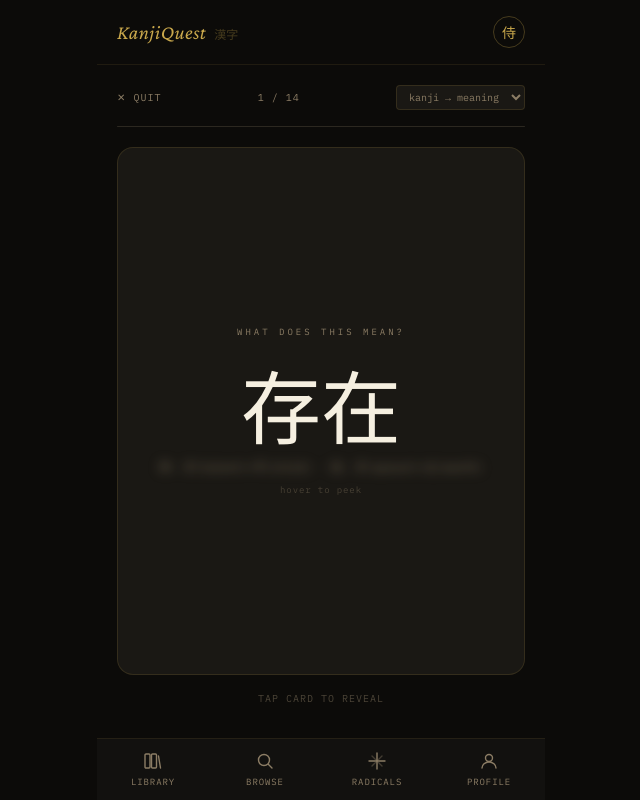
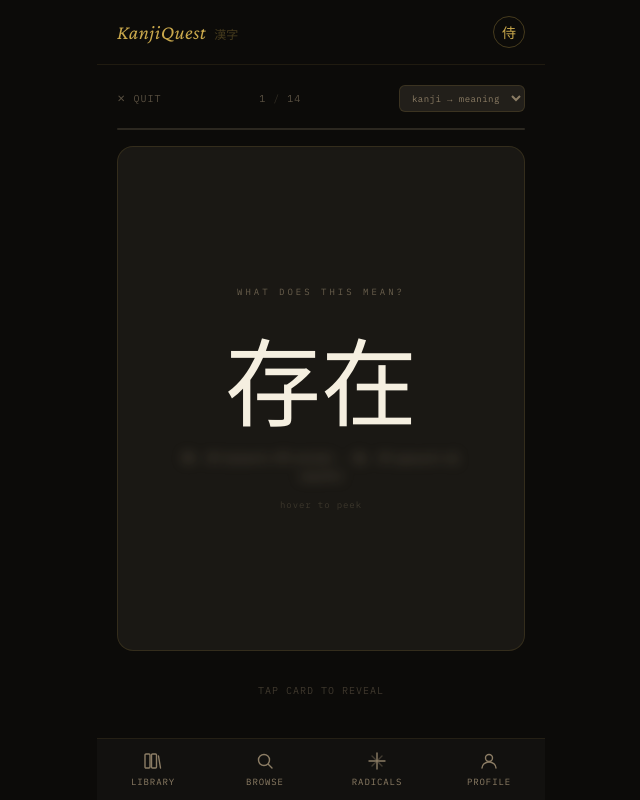
Before and after one commit to JackL725/kanjiquest-app, a React (Vite) app: page /library in a window 1280 px wide. Both pictures are taken after a click on the button "Begin study →". Shown: the whole page, without its empty margins (319-959 px from the left). Built offline with nearby package versions, Linux system fonts and the light colour scheme.

Commit message:
style: polish StudyScreen — fix card height, larger rating buttons, card entrance animation, done screen

```diff
--- a/src/screens/StudyScreen.jsx
+++ b/src/screens/StudyScreen.jsx
@@ -5,6 +5,247 @@ import { useSRS } from '@/hooks/useSRS'
 
 const MODES = ['kanji → meaning', 'kanji → reading', 'meaning → kanji']
 
+// ─── Rating button config ─────────────────────────────────────────────────
+const RATINGS = [
+  {
+    q:       0,
+    label:   'Again',
+    color:   'text-ember',
+    border:  'border-ember/30',
+    bg:      'bg-ember/5 hover:bg-ember/12',
+    topBar:  'bg-ember/60',
+  },
+  {
+    q:       2,
+    label:   'Hard',
+    color:   'text-amber-500',
+    border:  'border-amber-500/30',
+    bg:      'bg-amber-500/5 hover:bg-amber-500/12',
+    topBar:  'bg-amber-500/60',
+  },
+  {
+    q:       4,
+    label:   'Good',
+    color:   'text-blue-400',
+    border:  'border-blue-400/30',
+    bg:      'bg-blue-400/5 hover:bg-blue-400/12',
+    topBar:  'bg-blue-400/60',
+  },
+  {
+    q:       5,
+    label:   'Easy',
+    color:   'text-emerald-400',
+    border:  'border-emerald-400/30',
+    bg:      'bg-emerald-400/5 hover:bg-emerald-400/12',
+    topBar:  'bg-emerald-400/60',
+  },
+]
+
+// ─── Session Done screen ──────────────────────────────────────────────────
+function DoneScreen({ stats, deckId, onRestart }) {
+  const navigate = useNavigate()
+  const total    = stats.ok + stats.miss
+  const pct      = total ? Math.round((stats.ok / total) * 100) : 0
+
+  return (
+    <div className="flex flex-col items-center justify-center h-full text-center px-8">
+      <span className="font-kanji text-7xl text-gold-400/15 mb-6 animate-fade-up">完</span>
+
+      <h2 className="font-display italic text-3xl text-parchment-100 mb-1 animate-fade-up delay-100">
+        Session complete
+      </h2>
+      <p className="font-mono text-[10px] text-parchment-500 tracking-widest uppercase
+                    mb-10 animate-fade-up delay-100">
+        Consistency is the secret
+      </p>
+
+      {/* Stats */}
+      <div className="flex gap-10 mb-12 animate-fade-up delay-200">
+        {[
+          { n: stats.ok,    l: 'correct' },
+          { n: stats.miss,  l: 'again'   },
+          { n: pct + '%',   l: 'accuracy'},
+        ].map(({ n, l }) => (
+          <div key={l}>
+            <p className="font-display italic text-4xl text-gold-400 leading-none">{n}</p>
+            <p className="font-mono text-[9px] text-parchment-500 tracking-widest uppercase mt-2">{l}</p>
+          </div>
+        ))}
+      </div>
+
+      {/* Gold divider */}
+      <div className="gold-divider w-full mb-8 animate-fade-up delay-300">
+        <span />
+      </div>
+
+      <div className="w-full space-y-3 animate-fade-up delay-300">
+        <button
+          onClick={() => navigate(`/deck/${deckId}`)}
+          className="w-full border border-gold-400/35 text-gold-400 font-display italic
+                     text-lg py-4 rounded-xl hover:bg-gold-400/10 transition-colors"
+        >
+          Back to deck
+        </button>
+        <button
+          onClick={onRestart}
+          className="w-full border border-parchment-500/15 text-parchment-500 font-display italic
+                     text-base py-3 rounded-xl hover:bg-parchment-500/5 transition-colors"
+        >
+          Study again
+        </button>
+        <button
+          onClick={() => navigate('/library')}
+          className="font-mono text-[10px] text-parchment-500/50 tracking-widest uppercase
+                     w-full pt-1"
+        >
+          Home
+        </button>
+      </div>
+    </div>
+  )
+}
+
+// ─── Card front face ──────────────────────────────────────────────────────
+function CardFront({ card, mode }) {
+  const isMeaningFirst = mode === 'meaning → kanji'
+
+  return (
+    <div className="card-face absolute inset-0 bg-ink-800 border border-gold-400/15
+                    rounded-2xl flex flex-col items-center justify-center p-7 cursor-pointer
+                    select-none">
+      {/* Prompt label */}
+      <p className="font-mono text-[9px] text-parchment-500/70 tracking-[3px] uppercase mb-8">
+        {mode === 'kanji → meaning' ? 'What does this mean?' :
+         mode === 'kanji → reading' ? 'How do you read this?' :
+         'What is the kanji?'}
+      </p>
+
+      {isMeaningFirst ? (
+        /* Meaning → Kanji: show meaning + romaji */
+        <div className="text-center">
+          <p className="font-display italic text-3xl text-parchment-100 mb-3">
+            {card.meaning}
+          </p>
+          <p className="font-mono text-sm text-parchment-500">{card.romaji}</p>
+        </div>
+      ) : (
+        /* Kanji → X: show kanji + blurred hint */
+        <div className="flex flex-col items-center">
+          <p className="font-kanji text-[96px] text-parchment-100 leading-none mb-6">
+            {card.kanji}
+          </p>
+          <p className="blur-reveal font-mono text-[11px] text-parchment-500/80
+                        text-center leading-relaxed px-4">
+            {card.parts.join(' · ')}
+          </p>
+          <p className="font-mono text-[9px] text-parchment-500/30 mt-3 tracking-widest">
+            hover to peek
+          </p>
+        </div>
+      )}
+    </div>
+  )
+}
+
+// ─── Card back face ───────────────────────────────────────────────────────
+function CardBack({ card, mode }) {
+  const isMeaningFirst = mode === 'meaning → kanji'
+
+  return (
+    <div className="card-face card-face-back absolute inset-0 bg-ink-800
+                    border border-gold-400/20 rounded-2xl cursor-pointer overflow-hidden">
+
+      {/* Ghost kanji watermark */}
+      <span className="absolute top-3 right-4 font-kanji text-[80px] leading-none
+                       text-gold-400/[0.07] select-none pointer-events-none">
+        {card.kanji}
+      </span>
+
+      {/* Scrollable content */}
+      <div className="h-full overflow-y-auto p-5">
+        {isMeaningFirst ? (
+          <>
+            <BackSection label="Kanji">
+              <p className="font-kanji text-6xl text-parchment-100 leading-none">{card.kanji}</p>
+            </BackSection>
+            <BackSection label="Reading">
+              <p className="font-display italic text-2xl text-parchment-100">{card.reading}</p>
+              <p className="font-mono text-[11px] text-parchment-500 mt-0.5">{card.romaji}</p>
+            </BackSection>
+          </>
+        ) : (
+          <>
+            <BackSection label="Reading">
+              <p className="font-display italic text-2xl text-parchment-100">{card.reading}</p>
+              <p className="font-mono text-[11px] text-parchment-500 mt-0.5">{card.romaji}</p>
+            </BackSection>
+            <BackSection label="Meaning">
+              <p className="font-display italic text-xl text-parchment-200">{card.meaning}</p>
+            </BackSection>
+          </>
+        )}
+
+        <div className="h-px bg-gold-400/10 my-3.5" />
+
+        <BackSection label="RTK stories">
+          <div className="space-y-2">
+            <Story num={1}>{card.rtk1}</Story>
+            <Story num={2}>{card.rtk2}</Story>
+          </div>
+        </BackSection>
+
+        <BackSection label="Components">
+          <div className="flex flex-wrap gap-1.5">
+            {card.parts.map(p => (
+              <span key={p}
+                className="font-mono text-[10px] text-parchment-500
+                           border border-gold-400/15 rounded px-2 py-0.5">
+                {p}
+              </span>
+            ))}
+          </div>
+        </BackSection>
+
+        <BackSection label="In-game context">
+          <p className="font-kanji text-sm text-parchment-300 leading-relaxed">{card.context}</p>
+          <p className="font-mono text-[10px] text-parchment-500/70 mt-1.5 italic">{card.contextEn}</p>
+        </BackSection>
+      </div>
+    </div>
+  )
+}
+
+// ─── Rating buttons ───────────────────────────────────────────────────────
+function RatingButtons({ onRate, goodDays, easyDays }) {
+  const subs = ['< 1d', '+1d', `+${goodDays}d`, `+${easyDays}d`]
+
+  return (
+    <div className="grid grid-cols-4 gap-2 animate-fade-up">
+      {RATINGS.map((r, i) => (
+        <button
+          key={r.label}
+          onClick={() => onRate(r.q)}
+          className={`relative rounded-xl border overflow-hidden
+                      flex flex-col items-center justify-center gap-1
+                      py-4 transition-colors duration-150 touch-manipulation
+                      ${r.border} ${r.bg}`}
+        >
+          {/* Colored top accent bar */}
+          <div className={`absolute top-0 inset-x-0 h-[2px] ${r.topBar}`} />
+
+          <span className={`font-display italic text-[15px] leading-none ${r.color}`}>
+            {r.label}
+          </span>
+          <span className="font-mono text-[9px] text-parchment-500/60 leading-none">
+            {subs[i]}
+          </span>
+        </button>
+      ))}
+    </div>
+  )
+}
+
+// ─── StudyScreen ──────────────────────────────────────────────────────────
 export default function StudyScreen() {
   const { id }              = useParams()
   const [params]            = useSearchParams()
@@ -19,14 +260,19 @@ export default function StudyScreen() {
   const [stats, setStats]   = useState({ ok: 0, miss: 0 })
   const [done, setDone]     = useState(false)
 
-  // Build queue on mount
-  useEffect(() => {
+  const buildQueue = useCallback(() => {
     if (!deck) return
-    const all = params.get('mode') === 'all'
+    const all   = params.get('mode') === 'all'
     const cards = all ? [...deck.cards] : getDueCards(deck.cards)
     const final = cards.length ? cards : [...deck.cards]
     setQueue(final.sort(() => Math.random() - 0.5))
+    setQi(0)
+    setFlipped(false)
+    setDone(false)
+    setStats({ ok: 0, miss: 0 })
   }, [deck?.id])
+
+  useEffect(() => { buildQueue() }, [deck?.id])
 
   const current = queue[qi]
 
@@ -39,228 +285,125 @@ export default function StudyScreen() {
     setFlipped(false)
   }, [current, qi, queue.length, rate])
 
-  if (!deck) return <div className="px-5 py-6 text-parchment-500">Deck not found.</div>
-  if (!queue.length) return <div className="px-5 py-6 text-parchment-500">Loading...</div>
+  // Error states
+  if (!deck)         return <div className="px-5 py-6 text-parchment-500">Deck not found.</div>
+  if (!queue.length) return <div className="px-5 py-6 text-parchment-500">Loading…</div>
 
+  // Done screen
   if (done) {
-    const total = stats.ok + stats.miss
-    const pct   = total ? Math.round((stats.ok / total) * 100) : 0
     return (
-      <div className="px-5 py-6 flex flex-col items-center justify-center min-h-full text-center">
-        <span className="font-kanji text-6xl text-gold-400/20 mb-4">完</span>
-        <h2 className="font-display italic text-3xl text-parchment-100 mb-1">Session complete</h2>
-        <p className="font-mono text-[10px] text-parchment-500 tracking-widest uppercase mb-8">
-          Consistency is the secret
-        </p>
-        <div className="flex gap-8 mb-10">
-          {[{ n: stats.ok, l: 'correct' }, { n: stats.miss, l: 'again' }, { n: pct + '%', l: 'accuracy' }].map(({ n, l }) => (
-            <div key={l}>
-              <p className="font-display italic text-4xl text-gold-400">{n}</p>
-              <p className="font-mono text-[10px] text-parchment-500 tracking-widest uppercase mt-1">{l}</p>
-            </div>
-          ))}
-        </div>
-        <button
-          onClick={() => navigate(`/deck/${id}`)}
-          className="w-full border border-gold-400/40 text-gold-400 font-display italic
-                     text-lg py-3 rounded-xl hover:bg-gold-400/10 transition-colors mb-3"
-        >
-          Back to deck
-        </button>
-        <button
-          onClick={() => navigate('/library')}
-          className="font-mono text-[10px] text-parchment-500 tracking-widest uppercase"
-        >
-          Home
-        </button>
+      <div className="h-full">
+        <DoneScreen stats={stats} deckId={id} onRestart={buildQueue} />
       </div>
     )
   }
 
-  const ms  = MODES[mode]
-  const p   = getCardProgress(current.id)
-  const goodD = Math.round((p?.interval || 1) * 2.5)
-  const easyD = Math.round((p?.interval || 1) * 3.5)
-  const pct = Math.round((qi / queue.length) * 100)
+  const p      = getCardProgress(current.id)
+  const goodD  = Math.round((p?.interval ?? 1) * 2.5)
+  const easyD  = Math.round((p?.interval ?? 1) * 3.5)
+  const pct    = Math.round((qi / queue.length) * 100)
+  const ms     = MODES[mode]
 
   return (
-    <div className="px-5 py-5 flex flex-col h-full">
+    // ── Root: fills main exactly — no scroll ──────────────────────────────
+    <div className="flex flex-col h-full">
 
-      {/* Top bar */}
-      <div className="flex items-center justify-between mb-4">
-        <button onClick={() => navigate(-1)}
-          className="font-mono text-[10px] text-parchment-500 tracking-widest uppercase hover:text-gold-400 transition-colors">
+      {/* ── Top bar ────────────────────────────────────────────── */}
+      <div className="shrink-0 flex items-center justify-between px-5 pt-5 pb-0">
+        <button
+          onClick={() => navigate(-1)}
+          className="font-mono text-[10px] text-parchment-500/60 tracking-widest uppercase
+                     hover:text-ember transition-colors touch-manipulation"
+        >
           ✕ Quit
         </button>
-        <span className="font-mono text-[10px] text-parchment-500 tracking-widest">
-          {qi + 1} / {queue.length}
+
+        <span className="font-mono text-[10px] text-parchment-500/60 tracking-widest">
+          {qi + 1} <span className="text-parchment-500/30">/</span> {queue.length}
         </span>
+
         <select
           value={mode}
-          onChange={e => setMode(+e.target.value)}
-          className="bg-ink-800 border border-gold-400/15 text-parchment-500 font-mono
-                     text-[10px] rounded px-2 py-1 outline-none"
+          onChange={e => { setMode(+e.target.value); setFlipped(false) }}
+          className="bg-ink-700 border border-gold-400/15 text-parchment-500 font-mono
+                     text-[9px] rounded-md px-2 py-1.5 outline-none tracking-wider
+                     cursor-pointer hover:border-gold-400/30 transition-colors"
         >
           {MODES.map((m, i) => <option key={i} value={i}>{m}</option>)}
         </select>
       </div>
 
-      {/* Progress bar */}
-      <div className="h-px bg-ink-600 rounded-full mb-5 overflow-hidden">
-        <div className="h-full bg-gold-400 rounded-full transition-all duration-300"
-          style={{ width: `${pct}%` }} />
+      {/* ── Progress bar ───────────────────────────────────────── */}
+      <div className="shrink-0 px-5 pt-4 pb-0">
+        <div className="h-[2px] bg-ink-600 rounded-full overflow-hidden">
+          <div
+            className="h-full bg-gold-400/70 rounded-full transition-all duration-500 ease-out"
+            style={{ width: `${pct}%` }}
+          />
+        </div>
       </div>
 
-      {/* Card */}
-      <div className="card-scene flex-1 mb-4" onClick={() => setFlipped(f => !f)}>
-        <div className={`card-inner w-full h-full relative ${flipped ? 'flipped' : ''}`}>
-
-          {/* Front */}
-          <div className="card-face absolute inset-0 bg-ink-800 border border-gold-400/15
-                          rounded-2xl flex flex-col items-center justify-center p-6 cursor-pointer">
-            <p className="font-mono text-[9px] text-parchment-500 tracking-[3px] uppercase mb-6">
-              {ms === 'kanji → meaning' ? 'What does this mean?' :
-               ms === 'kanji → reading' ? 'How do you read this?' :
-               'What is the kanji?'}
-            </p>
-            {ms !== 'meaning → kanji' ? (
-              <>
-                <p className="font-kanji text-[80px] text-parchment-100 leading-none mb-4">
-                  {current.kanji}
-                </p>
-                <p className="blur-reveal font-mono text-[11px] text-parchment-500 text-center">
-                  {current.parts.join(' · ')}
-                </p>
-                <p className="font-mono text-[9px] text-parchment-500/40 mt-2 tracking-widest">
-                  hover to peek
-                </p>
-              </>
-            ) : (
-              <>
-                <p className="font-display italic text-2xl text-parchment-100 text-center mb-2">
-                  {current.meaning}
-                </p>
-                <p className="font-mono text-[12px] text-parchment-500">{current.romaji}</p>
-              </>
-            )}
-          </div>
-
-          {/* Back */}
-          <div className="card-face card-face-back absolute inset-0 bg-ink-800
-                          border border-gold-400/20 rounded-2xl p-5 overflow-y-auto cursor-pointer">
-
-            {/* Ghost kanji top-right */}
-            <p className="absolute top-3 right-4 font-kanji text-5xl text-gold-400/8
-                          leading-none pointer-events-none select-none">
-              {current.kanji}
-            </p>
-
-            {ms !== 'meaning → kanji' ? (
-              <>
-                <Section label="Reading">
-                  <p className="font-display italic text-2xl text-parchment-100">{current.reading}</p>
-                  <p className="font-mono text-[11px] text-parchment-500 mt-0.5">{current.romaji}</p>
-                </Section>
-                <Section label="Meaning">
-                  <p className="font-display italic text-lg text-parchment-200">{current.meaning}</p>
-                </Section>
-              </>
-            ) : (
-              <>
-                <Section label="Kanji">
-                  <p className="font-kanji text-5xl text-parchment-100 leading-none">{current.kanji}</p>
-                </Section>
-                <Section label="Reading">
-                  <p className="font-display italic text-xl text-parchment-100">{current.reading}</p>
-                  <p className="font-mono text-[11px] text-parchment-500 mt-0.5">{current.romaji}</p>
-                </Section>
-              </>
-            )}
-
-            <Divider />
-
-            <Section label="RTK radical stories">
-              <div className="space-y-2">
-                <Story num={1}>{current.rtk1}</Story>
-                <Story num={2}>{current.rtk2}</Story>
-              </div>
-            </Section>
-
-            <Section label="Components">
-              <div className="flex flex-wrap gap-1.5">
-                {current.parts.map(p => (
-                  <span key={p} className="font-mono text-[10px] text-parchment-500
-                                            border border-gold-400/15 rounded px-2 py-0.5">
-                    {p}
-                  </span>
-                ))}
-              </div>
-            </Section>
-
-            <Section label="From P5R">
-              <p className="font-kanji text-sm text-parchment-300 leading-relaxed">{current.context}</p>
-              <p className="font-mono text-[10px] text-parchment-500 mt-1 italic">{current.contextEn}</p>
-            </Section>
+      {/* ── Card area: fills all remaining space ───────────────── */}
+      {/* min-h-0 is CRITICAL — prevents flex-1 from overflowing   */}
+      <div className="flex-1 min-h-0 px-5 py-4">
+        {/*
+          key={qi} causes React to fully remount on card change,
+          resetting animate-card-enter from the start each time.
+        */}
+        <div
+          key={qi}
+          className="card-scene h-full animate-card-enter"
+          onClick={() => setFlipped(f => !f)}
+        >
+          <div className={`card-inner w-full h-full relative ${flipped ? 'flipped' : ''}`}>
+            <CardFront card={current} mode={ms} />
+            <CardBack  card={current} mode={ms} />
           </div>
         </div>
       </div>
 
-      {/* Flip hint */}
-      {!flipped && (
-        <p className="text-center font-mono text-[10px] text-parchment-500/50 tracking-widest
-                      uppercase mb-3">
-          Tap card to reveal
-        </p>
-      )}
+      {/* ── Bottom controls ─────────────────────────────────────── */}
+      <div className="shrink-0 px-5 pb-6 pt-0">
+        {flipped ? (
+          <RatingButtons
+            onRate={handleRate}
+            goodDays={goodD}
+            easyDays={easyD}
+          />
+        ) : (
+          <div className="flex items-center justify-center py-4">
+            <p className="font-mono text-[10px] text-parchment-500/40
+                          tracking-widest uppercase">
+              Tap card to reveal
+            </p>
+          </div>
+        )}
+      </div>
 
-      {/* Rating buttons */}
-      {flipped && (
-        <div className="grid grid-cols-4 gap-2 animate-fade-up">
-          <RateBtn onClick={() => handleRate(0)} color="text-ember border-ember/40 hover:bg-ember/10"
-            label="Again" sub="<1 day" />
-          <RateBtn onClick={() => handleRate(2)} color="text-amber-600 border-amber-600/40 hover:bg-amber-600/10"
-            label="Hard" sub="+1 day" />
-          <RateBtn onClick={() => handleRate(4)} color="text-blue-400 border-blue-400/40 hover:bg-blue-400/10"
-            label="Good" sub={`+${goodD}d`} />
-          <RateBtn onClick={() => handleRate(5)} color="text-green-500 border-green-500/40 hover:bg-green-500/10"
-            label="Easy" sub={`+${easyD}d`} />
-        </div>
-      )}
     </div>
   )
 }
 
-function Section({ label, children }) {
+// ─── Sub-components ───────────────────────────────────────────────────────
+
+function BackSection({ label, children }) {
   return (
-    <div className="mb-3">
-      <p className="font-mono text-[9px] text-gold-400/70 tracking-[2px] uppercase mb-1.5">{label}</p>
+    <div className="mb-4">
+      <p className="font-mono text-[9px] text-gold-400/60 tracking-[2px] uppercase mb-2">
+        {label}
+      </p>
       {children}
     </div>
   )
 }
 
-function Divider() {
-  return <div className="h-px bg-gold-400/10 my-3" />
-}
-
 function Story({ num, children }) {
   return (
-    <div className="relative pl-6 bg-ink-700 rounded-lg p-2.5">
-      <span className="absolute left-2 top-2.5 font-mono text-[9px] text-gold-400/60">{num}</span>
+    <div className="relative pl-6 bg-ink-700/70 rounded-lg p-3">
+      <span className="absolute left-2.5 top-3 font-mono text-[9px] text-gold-400/50">
+        {num}
+      </span>
       <p className="font-mono text-[11px] text-parchment-500 leading-relaxed">{children}</p>
     </div>
   )
 }
-
-function RateBtn({ onClick, color, label, sub }) {
-  return (
-    <button
-      onClick={onClick}
-      className={`border rounded-xl py-2.5 flex flex-col items-center gap-0.5
-                  transition-colors duration-150 ${color}`}
-    >
-      <span className="font-display italic text-sm">{label}</span>
-      <span className="font-mono text-[9px] opacity-70">{sub}</span>
-    </button>
-  )
-}
--- a/src/styles/globals.css
+++ b/src/styles/globals.css
@@ -103,3 +103,12 @@ body {
 .delay-300 { animation-delay: 0.3s; opacity: 0; }
 .delay-400 { animation-delay: 0.4s; opacity: 0; }
 .delay-500 { animation-delay: 0.5s; opacity: 0; }
+
+/* ─── Card entrance ─────────────────────────────── */
+@keyframes cardEnter {
+  from { opacity: 0; transform: translateY(18px) scale(0.975); }
+  to   { opacity: 1; transform: translateY(0) scale(1); }
+}
+.animate-card-enter {
+  animation: cardEnter 0.32s cubic-bezier(0.22, 1, 0.36, 1) forwards;
+}
```
